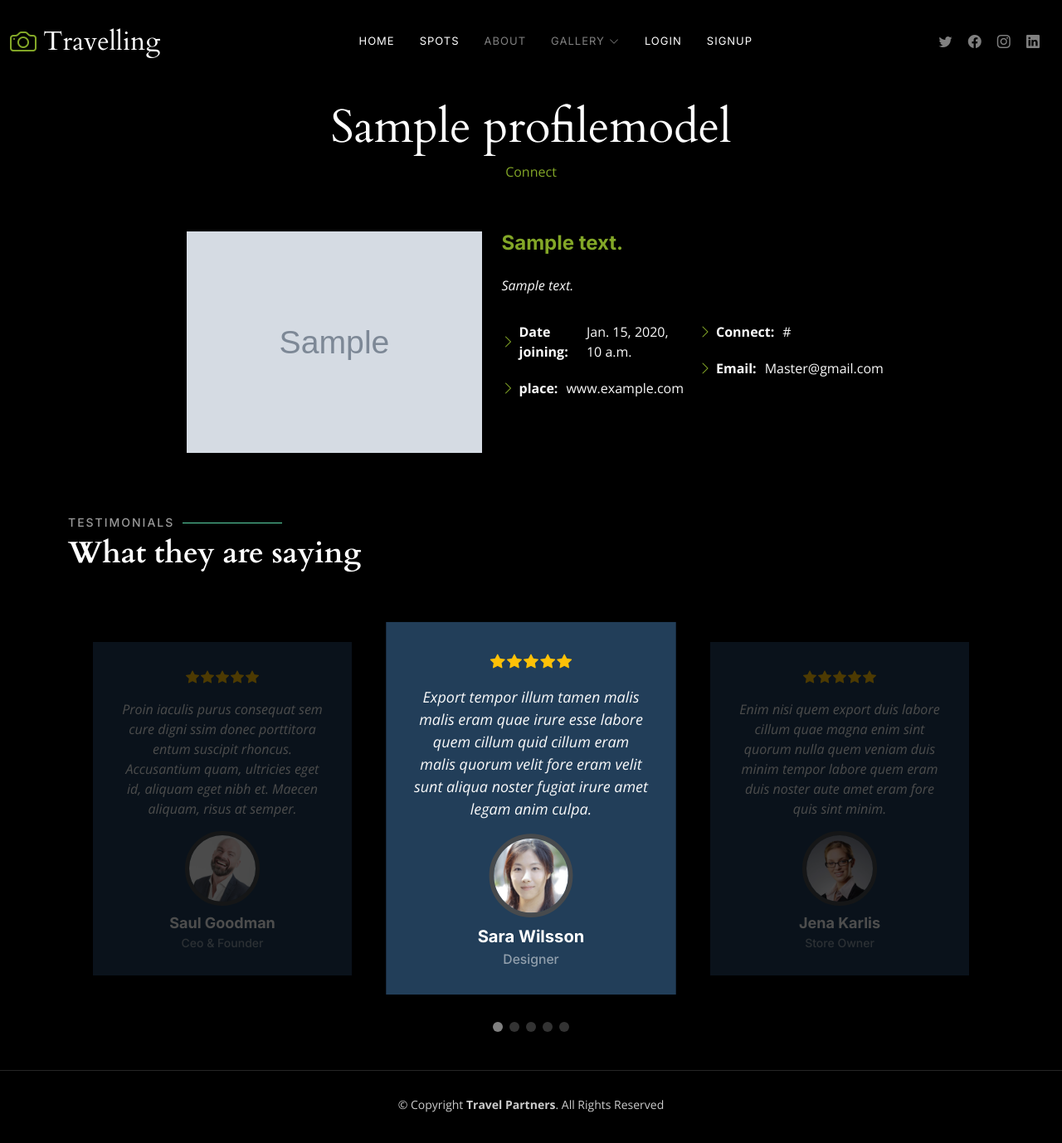
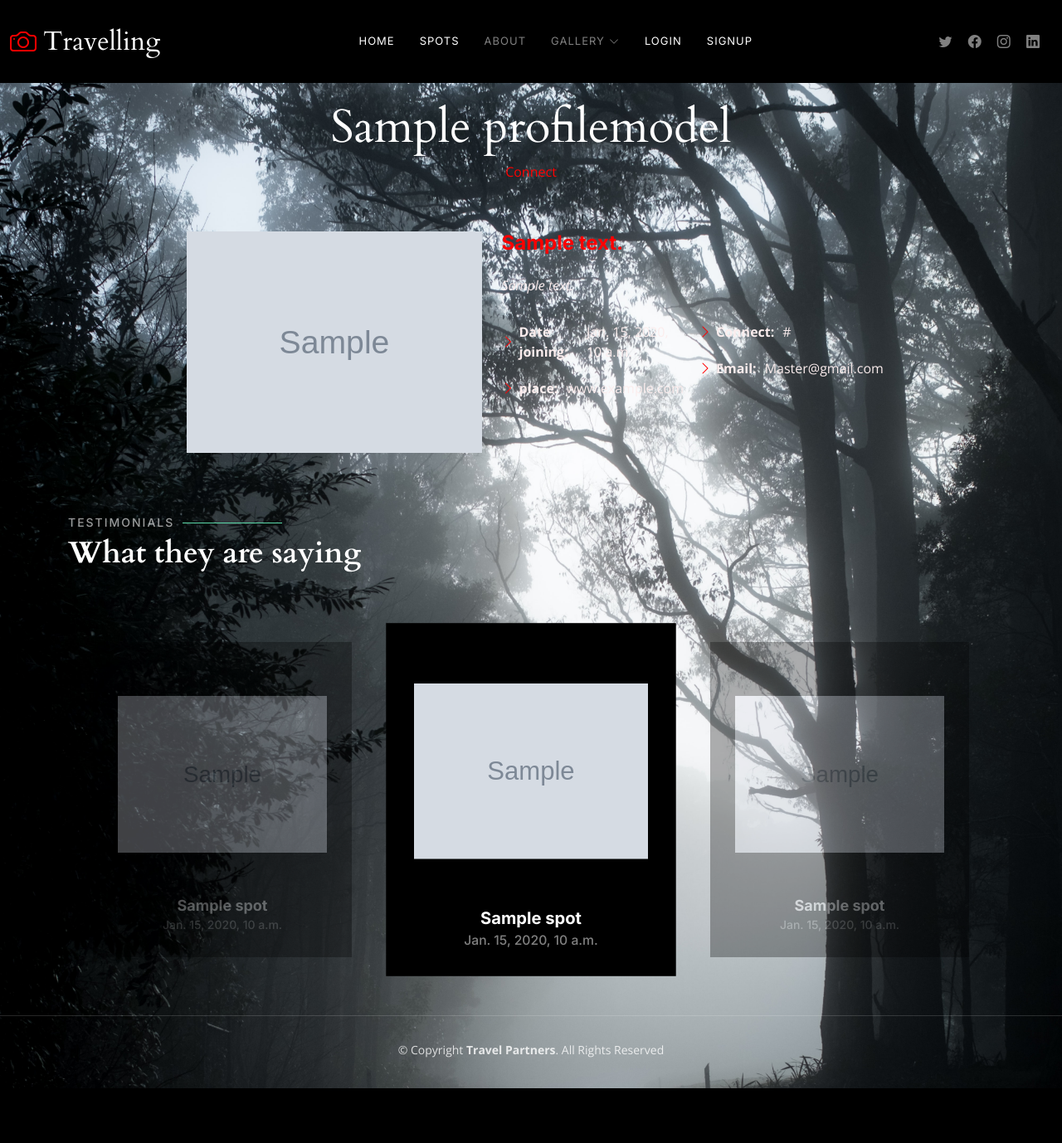
Before and after one commit to nivedh123/kerala_travel, a Django app: a page that uses static/templates/base.html in a window 1280 px wide. Shown: the whole page at 83% size. After the commit the page ends 1312 px from the top, so only its background shows below. Run offline with Django 4.2, Linux system fonts and the light colour scheme; data comes from the database, SQL or seed files in the repository; tables that the repository leaves empty hold one stand-in row (values such as "Sample post"); grey boxes marked "Sample" are stand-in pictures; some libraries are stand-ins or nearby versions.

Commit message:
style pro

```diff
--- a/home/templates/home/detail.html
+++ b/home/templates/home/detail.html
@@ -15,7 +15,7 @@
               {{note.short_discription}}
             </p>
 
-              <strong><a href="{{note.link}}" class="btn-visit align-self-start">Location</a></strong>
+              <a href="{{note.link}}" style='background-color: red;color: white;' class="btn btn-get-started">Location</a>
           </div>
         </div>
       </div>
@@ -50,7 +50,7 @@
 
         </div>
 
-        <div class="row justify-content-between gy-4 mt-4">
+        <div style="background-color:rgba(0, 0, 0, 0.595)" class="row justify-content-between gy-4 mt-4">
 
           <div class="col-lg-8">
             <div class="portfolio-description">
--- a/home/templates/home/home.html
+++ b/home/templates/home/home.html
@@ -7,7 +7,7 @@
     <div class="container">
       <div class="row justify-content-center">
         <div class="col-lg-6 text-center">
-          <h2>We are<span>Travel Partners</span> - Help you to see the fantasies near you</h2>
+          <h2>We are<span style="background-color: rgba(255, 0, 0, 0.168);color:rgb(11, 139, 96)">Travel Partners</span> - Explore the fantasies near you</h2>
           <p>Kerala - Gods own country.</p>
           <a href="{% url 'list' %}" class="btn-get-started">Explore </a>
         </div>
@@ -29,9 +29,11 @@
             <div class="gallery-item h-100">
 
               <img src="{{spot.image.url}}" class="img-fluid" alt="">
+              <center>
               <h5>{{spot.district}}</h5>
+              </center>
               <div class="gallery-links d-flex align-items-center justify-content-center">
-                <a href="{% url 'district' spot.district %}"><i>{{spot.district}}</i></a>
+                <a href="{% url 'district' spot.district %}"> <i>{{spot.district}}</i></a>
               </div>
             </div>
 
--- a/home/templates/home/list.html
+++ b/home/templates/home/list.html
@@ -14,7 +14,7 @@
 
     {{searchdis}}
 
-    <input type="submit" class="btn btn-success" value="GO">
+    <input type="submit" style="background-color:red" class="btn" value="GO">
 
 </form>
 </center>
--- a/home/templates/home/profile.html
+++ b/home/templates/home/profile.html
@@ -63,86 +63,27 @@
 
         <div class="slides-3 swiper">
           <div class="swiper-wrapper">
-
+            {% for recomandation in profile.user.spot.all %}
             <div class="swiper-slide">
               <div class="testimonial-item">
                 <div class="stars">
-                  <i class="bi bi-star-fill"></i><i class="bi bi-star-fill"></i><i class="bi bi-star-fill"></i><i class="bi bi-star-fill"></i><i class="bi bi-star-fill"></i>
+                  <h3>{{spot.type.alert}}</h3>
                 </div>
-                <p>
-                  Proin iaculis purus consequat sem cure digni ssim donec porttitora entum suscipit rhoncus. Accusantium quam, ultricies eget id, aliquam eget nibh et. Maecen aliquam, risus at semper.
-                </p>
+                <div>
+
+                </div>
+
+                  <img style="padding-top: 10px;" src="{{ recomandation.image.url }}" class="cta-btn" alt="">
                 <div class="profile mt-auto">
-                  <img src="assets/img/testimonials/testimonials-1.jpg" class="testimonial-img" alt="">
-                  <h3>Saul Goodman</h3>
-                  <h4>Ceo &amp; Founder</h4>
+
+                    <a href="{%url 'detail' pk=recomandation.id %}">
+                  <h3>{{recomandation.name}}</h3>
+                  <h4>{{recomandation.date}}</h4>
+                </a>
                 </div>
               </div>
-            </div><!-- End testimonial item -->
-
-            <div class="swiper-slide">
-              <div class="testimonial-item">
-                <div class="stars">
-                  <i class="bi bi-star-fill"></i><i class="bi bi-star-fill"></i><i class="bi bi-star-fill"></i><i class="bi bi-star-fill"></i><i class="bi bi-star-fill"></i>
-                </div>
-                <p>
-                  Export tempor illum tamen malis malis eram quae irure esse labore quem cillum quid cillum eram malis quorum velit fore eram velit sunt aliqua noster fugiat irure amet legam anim culpa.
-                </p>
-                <div class="profile mt-auto">
-                  <img src="assets/img/testimonials/testimonials-2.jpg" class="testimonial-img" alt="">
-                  <h3>Sara Wilsson</h3>
-                  <h4>Designer</h4>
-                </div>
-              </div>
-            </div><!-- End testimonial item -->
-
-            <div class="swiper-slide">
-              <div class="testimonial-item">
-                <div class="stars">
-                  <i class="bi bi-star-fill"></i><i class="bi bi-star-fill"></i><i class="bi bi-star-fill"></i><i class="bi bi-star-fill"></i><i class="bi bi-star-fill"></i>
-                </div>
-                <p>
-                  Enim nisi quem export duis labore cillum quae magna enim sint quorum nulla quem veniam duis minim tempor labore quem eram duis noster aute amet eram fore quis sint minim.
-                </p>
-                <div class="profile mt-auto">
-                  <img src="assets/img/testimonials/testimonials-3.jpg" class="testimonial-img" alt="">
-                  <h3>Jena Karlis</h3>
-                  <h4>Store Owner</h4>
-                </div>
-              </div>
-            </div><!-- End testimonial item -->
-
-            <div class="swiper-slide">
-              <div class="testimonial-item">
-                <div class="stars">
-                  <i class="bi bi-star-fill"></i><i class="bi bi-star-fill"></i><i class="bi bi-star-fill"></i><i class="bi bi-star-fill"></i><i class="bi bi-star-fill"></i>
-                </div>
-                <p>
-                  Fugiat enim eram quae cillum dolore dolor amet nulla culpa multos export minim fugiat minim velit minim dolor enim duis veniam ipsum anim magna sunt elit fore quem dolore labore illum veniam.
-                </p>
-                <div class="profile mt-auto">
-                  <img src="assets/img/testimonials/testimonials-4.jpg" class="testimonial-img" alt="">
-                  <h3>Matt Brandon</h3>
-                  <h4>Freelancer</h4>
-                </div>
-              </div>
-            </div><!-- End testimonial item -->
-
-            <div class="swiper-slide">
-              <div class="testimonial-item">
-                <div class="stars">
-                  <i class="bi bi-star-fill"></i><i class="bi bi-star-fill"></i><i class="bi bi-star-fill"></i><i class="bi bi-star-fill"></i><i class="bi bi-star-fill"></i>
-                </div>
-                <p>
-                  Quis quorum aliqua sint quem legam fore sunt eram irure aliqua veniam tempor noster veniam enim culpa labore duis sunt culpa nulla illum cillum fugiat legam esse veniam culpa fore nisi cillum quid.
-                </p>
-                <div class="profile mt-auto">
-                  <img src="assets/img/testimonials/testimonials-5.jpg" class="testimonial-img" alt="">
-                  <h3>John Larson</h3>
-                  <h4>Entrepreneur</h4>
-                </div>
-              </div>
-            </div><!-- End testimonial item -->
+            </div>
+            {% endfor %}
 
           </div>
           <div class="swiper-pagination"></div>
--- a/home/templates/home/signup.html
+++ b/home/templates/home/signup.html
@@ -1,6 +1,6 @@
 {%extends 'base.html'%}
 {%block content%}
-<section id="hero" class="hero d-flex flex-column justify-content-center align-items-center" data-aos="fade" data-aos-delay="1500">
+<section id="hero" class="hero d-flex flex-column justify-content-center align-items-center" data-aos="fade" data-aos-delay="100">
     <div class="container">
       <div class="row justify-content-center">
         <div>
--- a/home/views.py
+++ b/home/views.py
@@ -113,7 +113,7 @@ def ListofSpot(request):
         if filled_form.is_valid():
             result=filled_form.cleaned_data['district']
             print(result)
-            note=spot.objects.filter(Q(name=result)|Q(discription__icontains=result),verify=True)
+            note=spot.objects.filter(Q(name__icontains=result)|Q(key_words__icontains=result)|Q(discription__icontains=result),verify=True)
             newfilled_form=searchFormbyDistrict
             return render(request,'home/list.html',{'notes':note,'searchdis':newfilled_form})
     notes=spot.objects.filter(verify=True)
--- a/static/assets/css/main.css
+++ b/static/assets/css/main.css
@@ -18,9 +18,9 @@
 
 /* Colors */
 :root {
-  --color-default: #fafafa;
-  --color-primary: #83a727;
-  --color-secondary: #223e59;
+  --color-default: #fbeded;
+  --color-primary:rgb(255, 0, 0);
+  --color-secondary: #000000;
 }
 
 /* Smooth scroll behavior */
@@ -34,7 +34,10 @@
 body {
   font-family: var(--font-default);
   color: var(--color-default);
-  background-color: #000;
+  background-image: url('/media/html/1.jpg');
+  background-repeat: no-repeat;
+  background-attachment: fixed;
+  background-size: cover;
 }
 
 a {
@@ -43,7 +46,7 @@ a {
 }
 
 a:hover {
-  color: #32cf93;
+  color: #ff0000;
   text-decoration: none;
 }
 
@@ -134,7 +137,7 @@ h6 {
 }
 
 .page-header .cta-btn:hover {
-  background: #229aaf;
+  background: #2cbc85;
 }
 
 /*--------------------------------------------------------------
@@ -319,7 +322,7 @@ h6 {
   transition: all 0.5s;
   z-index: 997;
   padding: 30px 0;
-  background-color: #000;
+  background-color: rgb(0, 0, 0);
 }
 
 .header .logo {
@@ -1123,7 +1126,7 @@ h6 {
 .contact .php-email-form .error-message {
   display: none;
   color: #fff;
-  background: #df1529;
+  background: #ff021b;
   text-align: left;
   padding: 15px;
   font-weight: 600;
@@ -1220,7 +1223,7 @@ h6 {
 .hero {
   width: 100%;
   min-height: 30vh;
-  background: #000;
+
   background-size: cover;
   position: relative;
   padding: 140px 0 60px 0;
--- a/static/templates/base.html
+++ b/static/templates/base.html
@@ -37,7 +37,7 @@
   * License: https://bootstrapmade.com/license/
   ======================================================== -->
 </head>
-<body>
+<body >
 
     <!-- ======= Header ======= -->
     <header id="header" class="header d-flex align-items-center fixed-top">
--- a/travel_kerala/settings.py
+++ b/travel_kerala/settings.py
@@ -37,6 +37,7 @@ INSTALLED_APPS = [
     'django.contrib.sessions',
      #custom
     'django_cleanup.apps.CleanupConfig',
+    'django.contrib.postgres',
      #-------
     'django.contrib.messages',
     'django.contrib.staticfiles',
```
Also changed, not shown: home/static/assets/css/main.css (+13 -10 lines), home/static/templates/base.html (+17 -7 lines), home/templates/home/listuser.html (+7 -3 lines), media/html/1.jpg (added), media/html/2.jpg (added), 3 other files.
